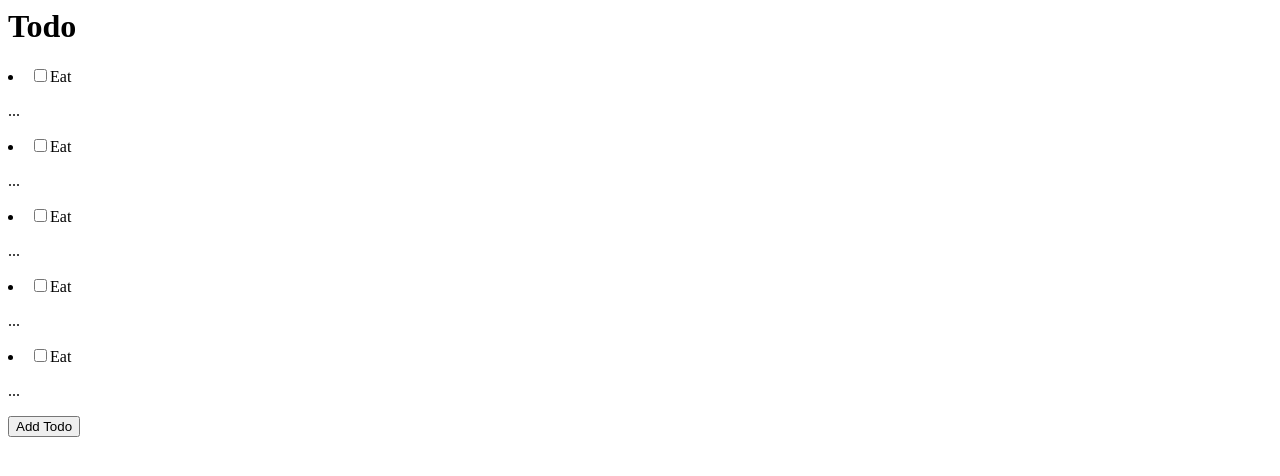
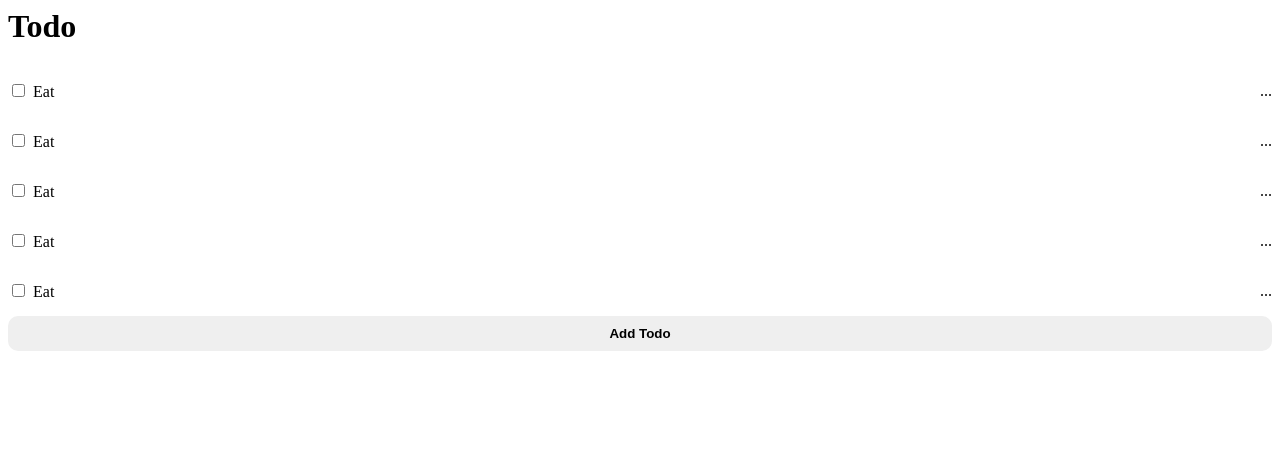
Before and after one commit to cdxgh/React_Todoie-App, a React (Create React App) app: page / in a window 1280 px wide. Shown: the top 476 px of the page. Built offline with nearby package versions, Linux system fonts and the light colour scheme.

Commit message:
Update 3 files

```diff
--- a/src/components/Button.jsx
+++ b/src/components/Button.jsx
@@ -1,7 +1,7 @@
 import React from 'react';
 
 const Button = () => {
-    return <button ClassName="todo-btn" >Add Todo</button>
+    return <button className="todo-btn" >Add Todo</button>
 
 };
 export default Button;
--- a/src/components/Header.jsx
+++ b/src/components/Header.jsx
@@ -1,7 +1,7 @@
-import React from 'react';
+import React  from "react";
 
 function Header() {
-    return <h1 ClassName='todo-Header'>Todo</h1>;
+    return <h1 className='todo-Header'>Todo</h1>;
 
 }
 
--- a/src/components/TodoItem.jsx
+++ b/src/components/TodoItem.jsx
@@ -2,10 +2,10 @@ import React from 'react';
 
 const TodoItem = () => {
   return (
-  <li ClassName="todo-item">
+  <li className="todo-item">
     <span>
     <input type='checkbox'/>
-    <span ClassName="todo-item-text">Eat</span>
+    <span className="todo-item-text">Eat</span>
     </span>
     <p>...</p>
     </li>
```
